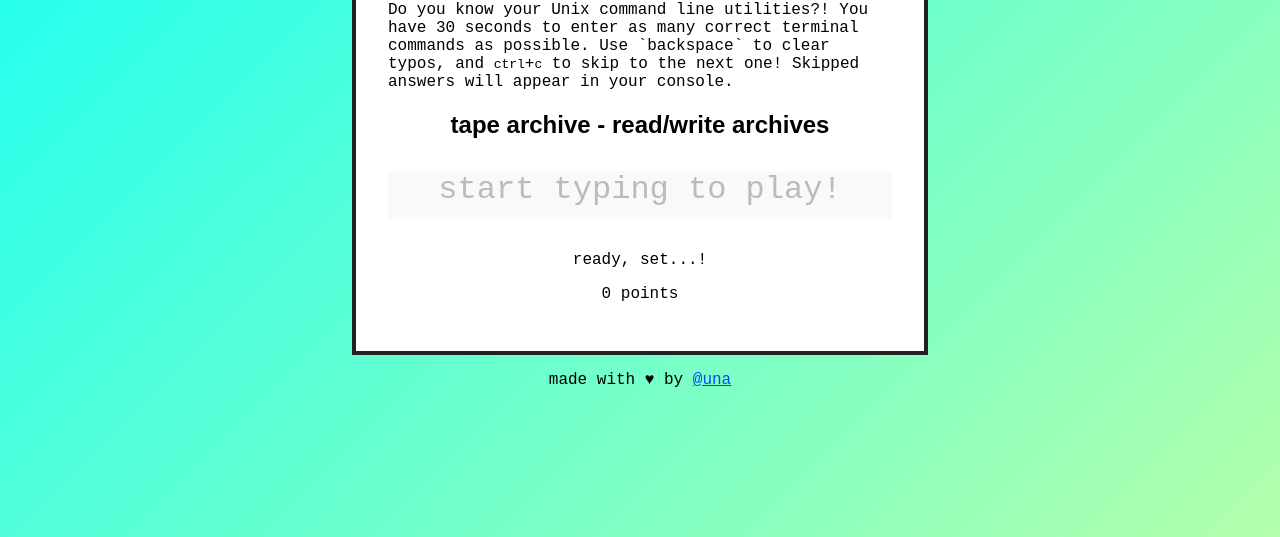
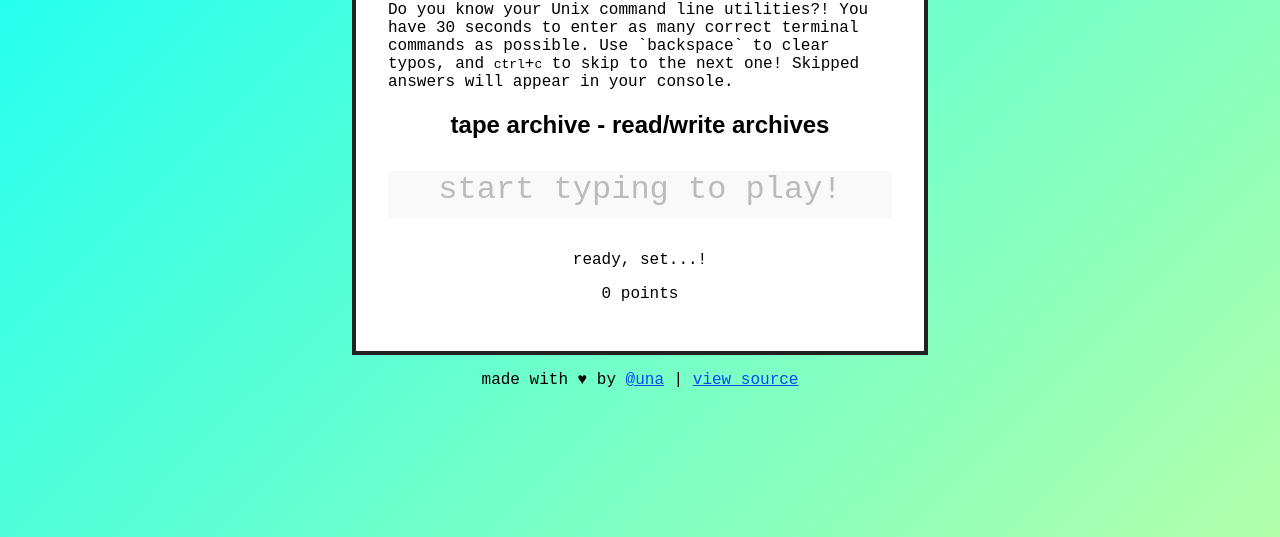
Before and after one commit to una/little-cli-game, a website: page index.html in a window 1280 px wide. Shown: the part 263-800 px from the top of the page. Drawn offline with nearby package versions, Linux system fonts and the light colour scheme; files that its build step writes are made by us from their sources.

Commit message:
added GH link

```diff
--- a/index.html
+++ b/index.html
@@ -19,7 +19,7 @@
     </p>
   </main>
   <footer>
-    made with &hearts; by <a href="http://twitter.com/una">@una</a>
+    made with &hearts; by <a href="http://twitter.com/una">@una</a> | <a href="https://github.com/una/little-cli-game">view source</a>
   </footer>
   <div id="background"></div>
 </body>
```
Also changed, not shown: dist/index.html.
